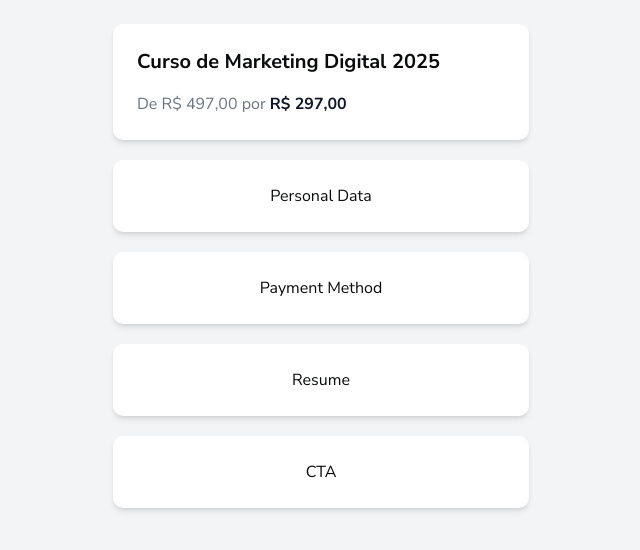
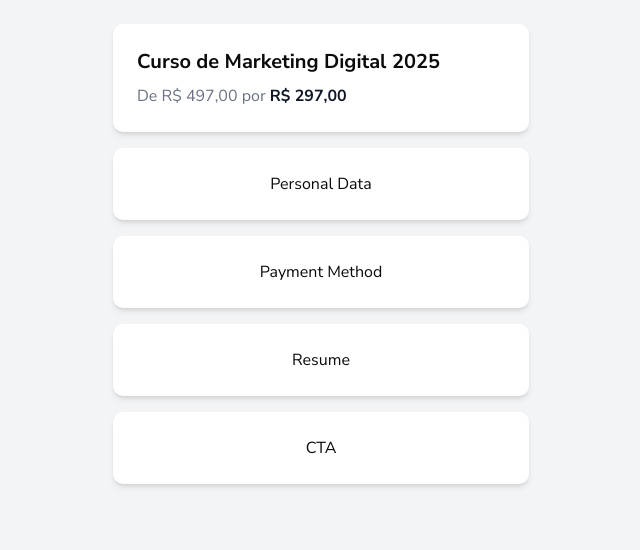
Before and after one commit to eneto774/cakto-checkout, a Next.js app: page / in a window 1280 px wide. Shown: the top 550 px of the page, without its empty margins (319-959 px from the left). Built offline with nearby package versions, Linux system fonts and the light colour scheme.

Commit message:
fix: change html component or semantic

```diff
--- a/src/app/page.tsx
+++ b/src/app/page.tsx
@@ -5,9 +5,9 @@ export default async function Home() {
   const { name, originalPrice, currentPrice } = MOCK_COURSE;
   return (
     <div className="min-h-screen bg-gray-100 py-6 font-sans">
-      <main className="mx-auto flex w-full max-w-md flex-col gap-5 px-4">
-        <section className="flex flex-col justify-center gap-4 rounded-lg bg-white p-6 shadow-md">
-          <div className="text-xl font-bold">{name}</div>
+      <main className="mx-auto flex w-full max-w-md flex-col gap-4 px-4">
+        <section className="flex flex-col justify-center gap-2 rounded-lg bg-white p-6 shadow-md">
+          <h1 className="text-xl font-bold">{name}</h1>
           <div className="text-gray-500 text-md">
             <span>De {formatCurrency(originalPrice)}</span>{" "}
             <span>
```
